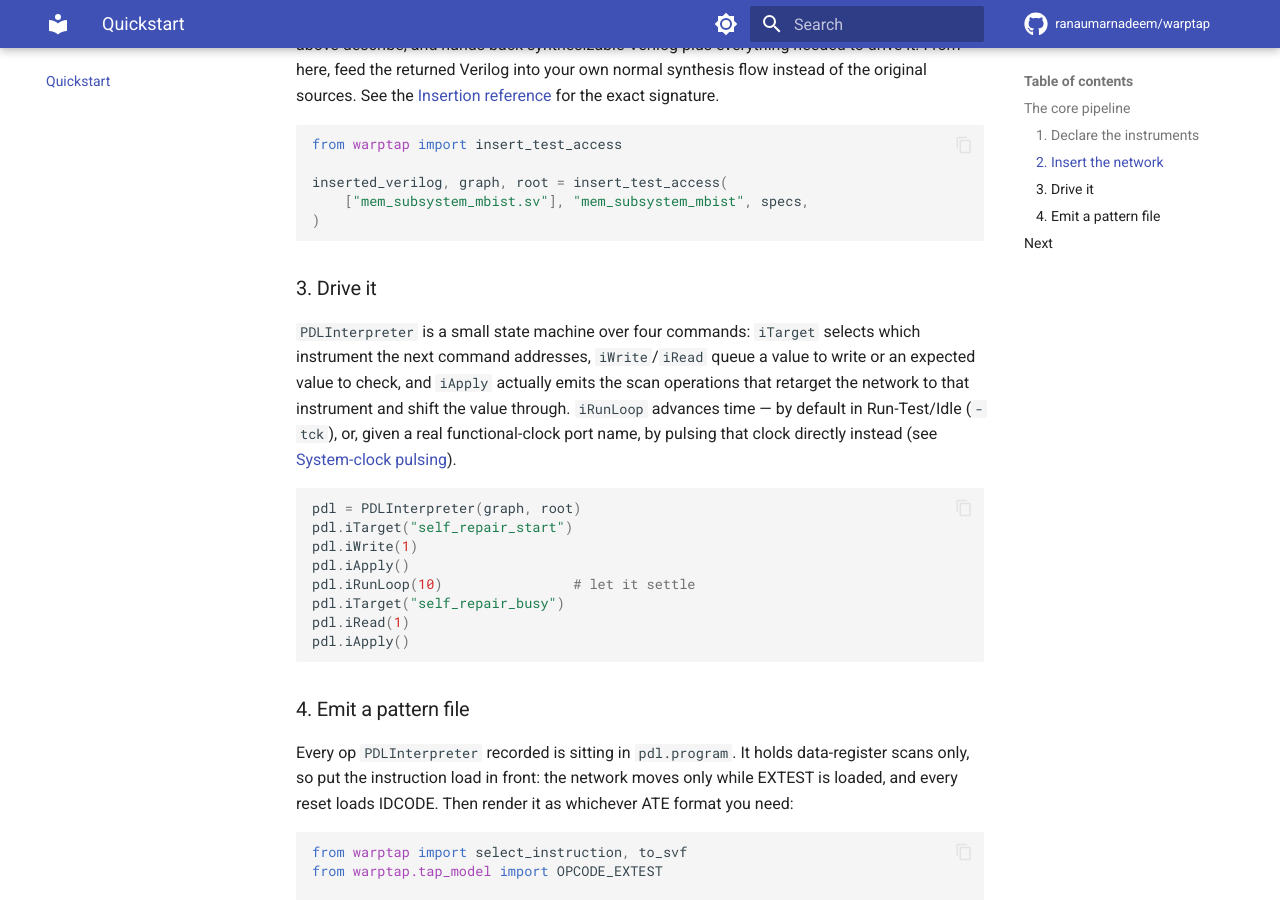
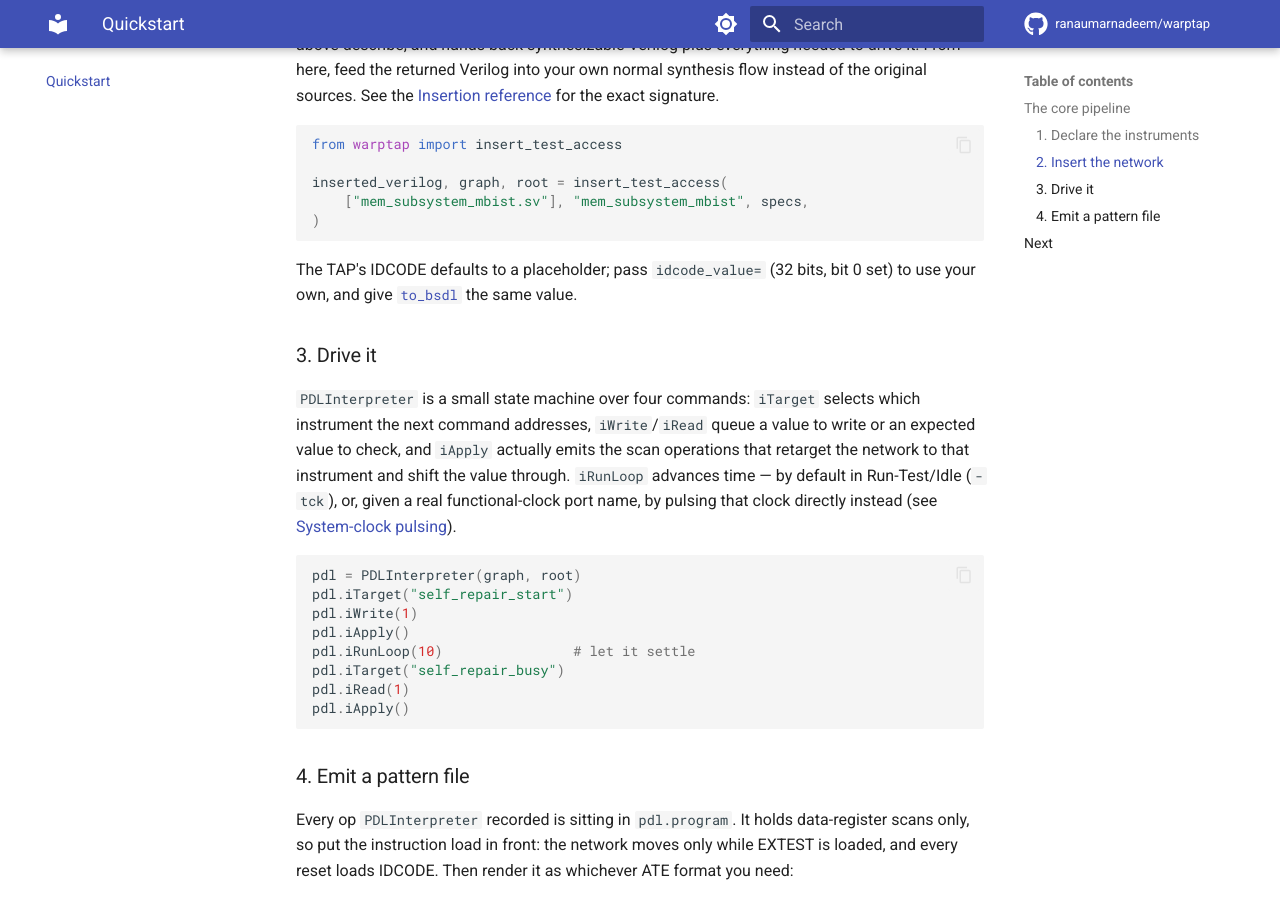
Before and after one commit to ranaumarnadeem/warptap, an MkDocs documentation site: the page built from docs/quickstart.md, in a window 1280 px wide and 900 px high, scrolled down 1151 px. Built offline with MkDocs 1.6.1 and Material for MkDocs 9.7.7, drawn with Linux system fonts in a browser that asks for light colours; comment, search, counter and statistics services are not loaded.

Commit message:
Document idcode_value in the README, quickstart and BSDL page
The BSDL page shows passing one value to both insert_test_access and
to_bsdl, since the BSDL's IDCODE_REGISTER must match the hardware, and
says the default is a placeholder to replace for anything shipped.

````diff
--- a/docs/quickstart.md
+++ b/docs/quickstart.md
@@ -57,6 +57,9 @@ inserted_verilog, graph, root = insert_test_access(
 )
 ```
 
+The TAP's IDCODE defaults to a placeholder; pass `idcode_value=` (32 bits, bit 0 set) to use
+your own, and give [`to_bsdl`](reference/bsdl.md) the same value.
+
 ### 3. Drive it
 
 `PDLInterpreter` is a small state machine over four commands: `iTarget` selects which
````
Also changed, not shown: README.md (+3 -2 lines), docs/reference/bsdl.md (+11 -2 lines).
